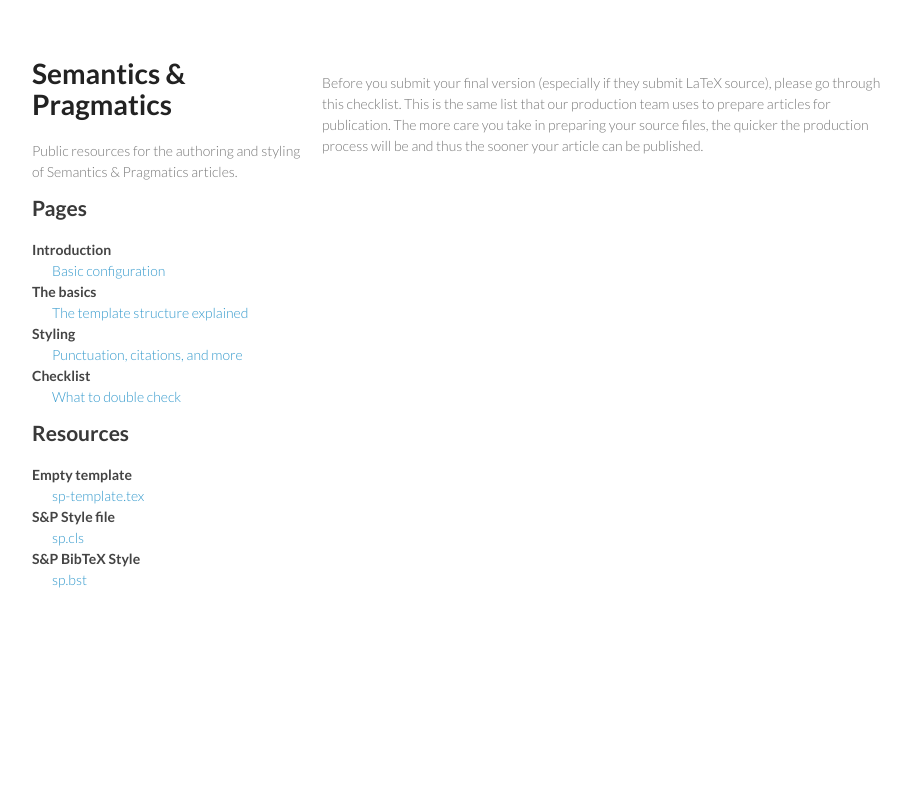
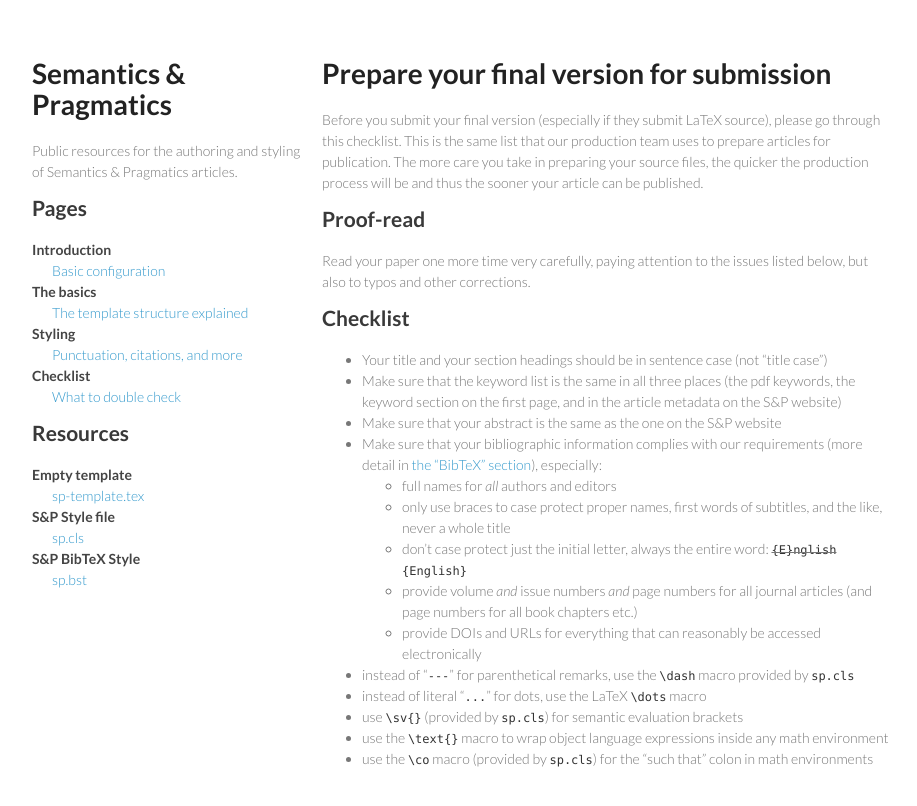
Before and after one commit to semprag/semprag.github.io, a Jekyll site: the page built from checklist.md, in a window 1280 px wide. Shown: the top 806 px of the page, without its empty margins (178-1095 px from the left). Built offline with Jekyll 4.4.1, drawn with Linux system fonts in a browser that asks for light colours; Markdown is read by kramdown in place of the engine named in the settings.

Commit message:
First shot at check list

```diff
--- a/checklist.md
+++ b/checklist.md
@@ -2,4 +2,27 @@
 layout: default
 title: "What to double check"
 ---
+# Prepare your final version for submission #
+
 Before you submit your final version (especially if they submit LaTeX source), please go through this checklist. This is the same list that our production team uses to prepare articles for publication. The more care you take in preparing your source files, the quicker the production process will be and thus the sooner your article can be published.
+
+## Proof-read ##
+
+Read your paper one more time very carefully, paying attention to the issues listed below, but also to typos and other corrections.
+
+## Checklist ##
+
+* Your title and your section headings should be in sentence case (not "title case")
+* Make sure that the keyword list is the same in all three places (the pdf keywords, the keyword section on the first page, and in the article metadata on the S&P website)
+* Make sure that your abstract is the same as the one on the S&P website
+* Make sure that your bibliographic information complies with our requirements (more detail in [the "BibTeX" section](http://semprag.github.io/basics.html)), especially:
+    * full names for *all* authors and editors
+    * only use braces to case protect proper names, first words of subtitles, and the like, never a whole title
+    * don't case protect just the initial letter, always the entire word: ~~`{E}nglish`~~ `{English}`
+    * provide volume *and* issue numbers *and* page numbers for all journal articles (and page numbers for all book chapters etc.)
+    * provide DOIs and URLs for everything that can reasonably be accessed electronically
+* instead of "`---`" for parenthetical remarks, use the `\dash` macro provided by `sp.cls`
+* instead of literal "`...`" for dots, use the LaTeX `\dots` macro
+* use `\sv{}` (provided by `sp.cls`) for semantic evaluation brackets
+* use the `\text{}` macro to wrap object language expressions inside any math environment
+* use the `\co` macro (provided by `sp.cls`) for the "such that" colon in math environments
```
